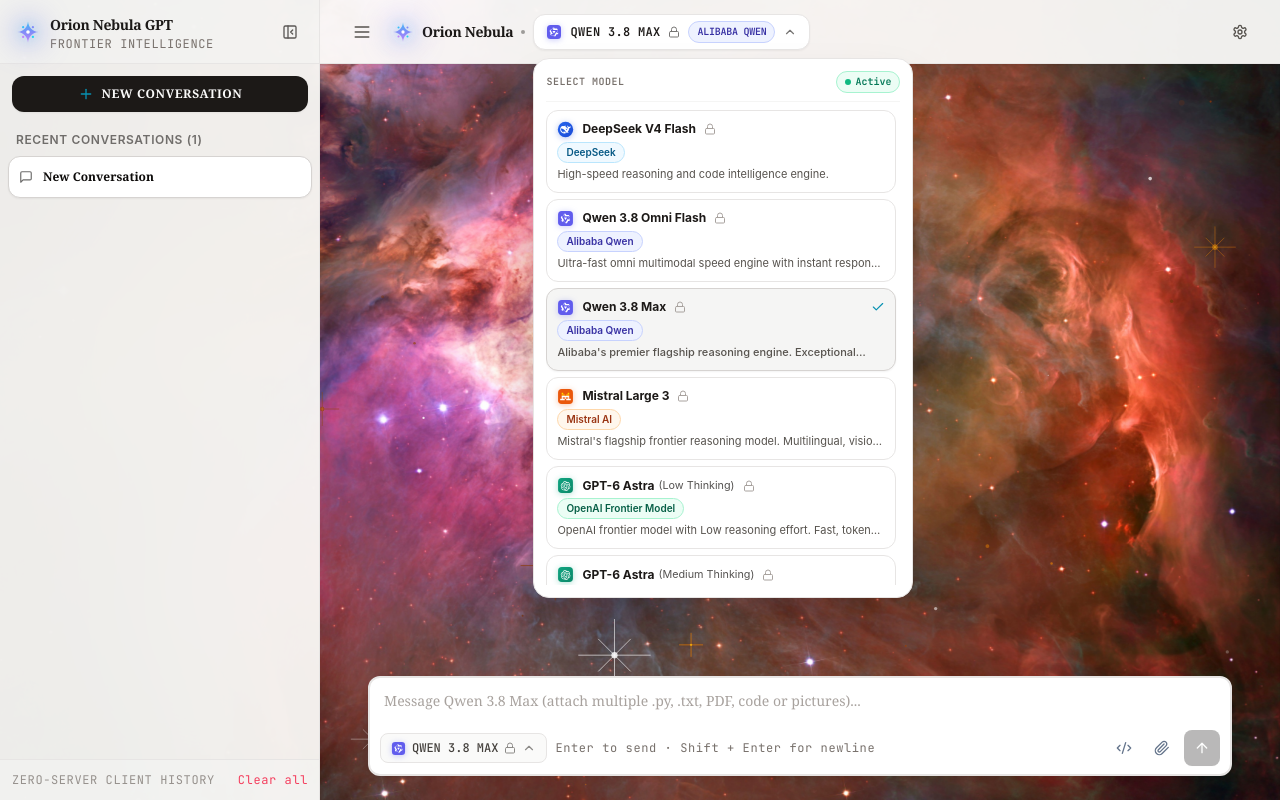
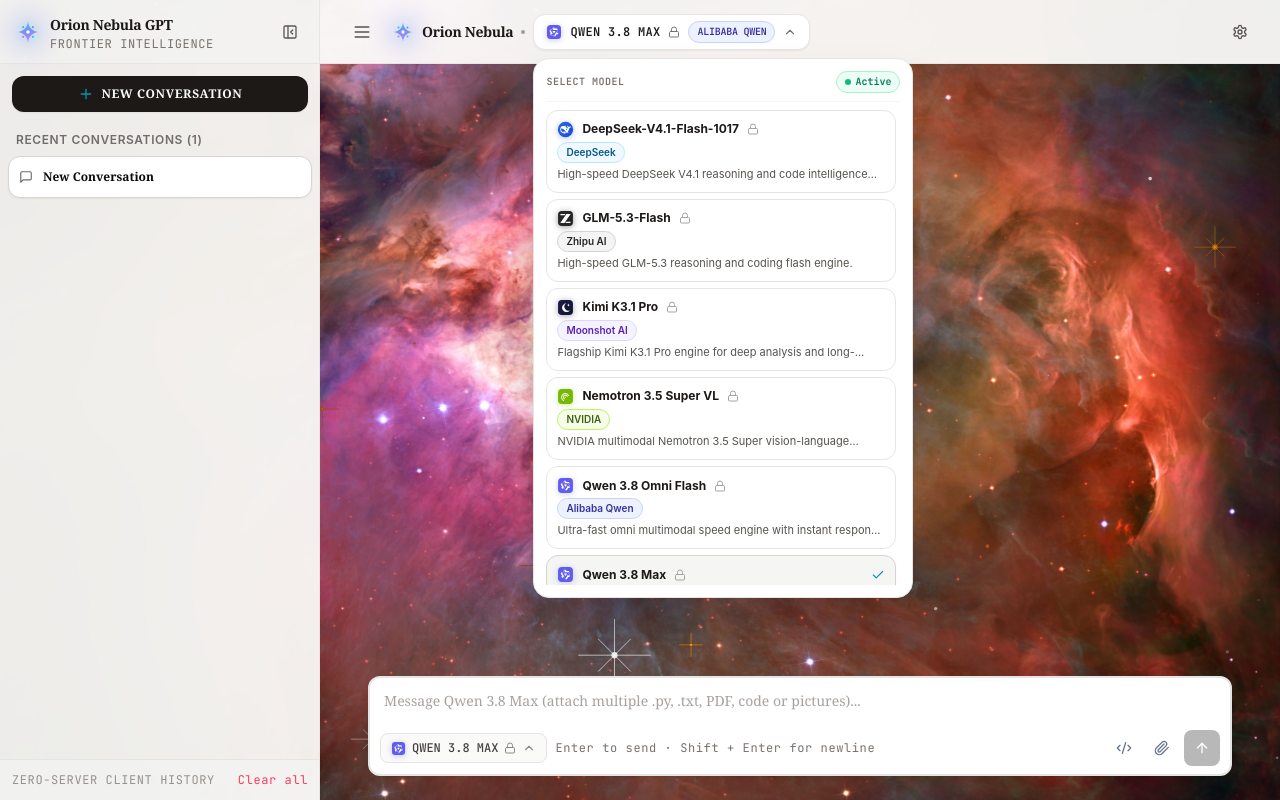
Before and after one commit to MuntasirMalek/Orion-Nebula-GPT, a React (Vite) app: page / in a window 1280 px wide. Both pictures are taken after a click on the button "Select AI Model". Built offline with nearby package versions, Linux system fonts and the light colour scheme.

Commit message:
feat(models): add GLM-5.3-Flash, Kimi K3.1 Pro, Nemotron 3.5 Super VL, and upgrade DeepSeek-V4.1-Flash-1017

```diff
--- a/src/components/ModelLogo.tsx
+++ b/src/components/ModelLogo.tsx
@@ -8,13 +8,16 @@ export interface ModelLogoProps {
 }
 
 /**
- * High-fidelity, 100% authentic official branded badge tiles matching official platforms (OpenRouter, OpenAI, Anthropic, DeepSeek):
- * 1. DeepSeek V4 / V4.1 Flash: Official cobalt blue circular badge with white leaping whale inside
+ * High-fidelity, 100% authentic official branded badge tiles matching official platforms:
+ * 1. DeepSeek-V4.1-Flash-1017: Official cobalt blue circular badge with white leaping whale inside
  * 2. Opus 5.5 / Claude: Official terracotta/clay rounded square badge with white Claude sunburst inside
- * 3. Mistral AI: Official warm orange rounded square tile with white cascading Mistral blocks
- * 4. Alibaba Qwen: Official royal violet rounded squircle tile with white Qwen Mobius loop (centered)
- * 5. Meta AI: Official electric blue rounded squircle tile with white Meta infinity ribbon
- * 6. GPT-6 Astra / OpenAI: Official emerald green & white badge with white OpenAI vortex knot centered
+ * 3. Zhipu AI GLM-5.3-Flash: Official dark squircle badge with white stylized Z
+ * 4. Moonshot AI Kimi K3.1 Pro: Official obsidian rounded squircle badge with crisp white crescent moon & star mark
+ * 5. NVIDIA Nemotron 3.5 Super VL: Official NVIDIA lime green rounded squircle badge with white optical spiral
+ * 6. Mistral AI: Official warm orange rounded square tile with white cascading Mistral blocks
+ * 7. Alibaba Qwen: Official royal violet rounded squircle tile with white Qwen Mobius loop (centered)
+ * 8. Meta AI: Official electric blue rounded squircle tile with white Meta infinity ribbon
+ * 9. GPT-6 Astra / OpenAI: Official emerald green & white badge with white OpenAI vortex knot centered
  */
 export const ModelLogo: React.FC<ModelLogoProps> = ({
   modelId = "",
@@ -129,7 +132,80 @@ export const ModelLogo: React.FC<ModelLogoProps> = ({
     );
   }
 
-  // 5. Meta AI (Official Meta electric blue rounded squircle badge)
+  // 5. Zhipu AI GLM (Official dark squircle badge with white stylized Z)
+  if (normalized.includes("glm") || normalized.includes("zhipu") || normalized.includes("z-ai")) {
+    return (
+      <svg
+        width={size}
+        height={size}
+        viewBox="0 0 32 32"
+        fill="none"
+        xmlns="http://www.w3.org/2000/svg"
+        className={`shrink-0 drop-shadow-[0_1px_3px_rgba(0,0,0,0.4)] ${className}`}
+        aria-label="GLM Zhipu AI Official Badge"
+      >
+        <rect x="2" y="2" width="28" height="28" rx="7" fill="#262626" />
+        <g fill="#ffffff">
+          <path d="M6.5 7.7H16.3L14.5 9.9H6.5V7.7Z" />
+          <path d="M17.8 7.7H25.7L14.0 24.3H6.1L17.8 7.7Z" />
+          <path d="M17.3 22.1H25.3V24.3H15.5L17.3 22.1Z" />
+        </g>
+      </svg>
+    );
+  }
+
+  // 6. Moonshot AI Kimi (Obsidian crescent moon & star squircle badge)
+  if (normalized.includes("kimi") || normalized.includes("moonshot")) {
+    return (
+      <svg
+        width={size}
+        height={size}
+        viewBox="0 0 32 32"
+        fill="none"
+        xmlns="http://www.w3.org/2000/svg"
+        className={`shrink-0 drop-shadow-[0_1px_3px_rgba(30,27,75,0.4)] ${className}`}
+        aria-label="Kimi Moonshot AI Official Badge"
+      >
+        <defs>
+          <linearGradient id="kimiBg" x1="2" y1="2" x2="30" y2="30" gradientUnits="userSpaceOnUse">
+            <stop offset="0%" stopColor="#1e1b4b" />
+            <stop offset="100%" stopColor="#0f172a" />
+          </linearGradient>
+        </defs>
+        <rect x="2" y="2" width="28" height="28" rx="7" fill="url(#kimiBg)" />
+        <path
+          d="M17.8 8.2a8.2 8.2 0 1 0 6.8 12.8 6.8 6.8 0 0 1-6.8-12.8Z"
+          fill="#ffffff"
+        />
+        <path
+          d="M21.5 8.5l.8 2.1 2.1.8-2.1.8-.8 2.1-.8-2.1-2.1-.8 2.1-.8.8-2.1Z"
+          fill="#ffffff"
+        />
+      </svg>
+    );
+  }
+
+  // 7. NVIDIA Nemotron (Official NVIDIA signature lime green badge)
+  if (normalized.includes("nemotron") || normalized.includes("nvidia")) {
+    return (
+      <svg
+        width={size}
+        height={size}
+        viewBox="0 0 32 32"
+        fill="none"
+        xmlns="http://www.w3.org/2000/svg"
+        className={`shrink-0 drop-shadow-[0_1px_3px_rgba(118,185,0,0.35)] ${className}`}
+        aria-label="NVIDIA Nemotron Official Badge"
+      >
+        <rect x="2" y="2" width="28" height="28" rx="7" fill="#76b900" />
+        <g transform="translate(6, 7.5) scale(0.85)" fill="#ffffff">
+          <path d="M11.76 2.05C6.46 2.05 2.14 6.32 2.14 11.58c0 4.19 2.76 7.74 6.6 8.97v-2.31c-2.65-.99-4.54-3.5-4.54-6.66 0-3.87 3.16-7.01 7.06-7.01 2.87 0 5.34 1.71 6.44 4.17h2.37c-1.25-3.66-4.75-6.69-8.31-6.69zm0 4.2c-2.95 0-5.34 2.37-5.34 5.33 0 2.45 1.63 4.51 3.87 5.12v-2.18c-1.04-.47-1.78-1.54-1.78-2.94 0-1.76 1.43-3.19 3.25-3.19 1.4 0 2.59.88 3.03 2.13h2.36c-.55-2.48-2.73-4.27-5.39-4.27zm0 4.19c-.64 0-1.16.51-1.16 1.14 0 .63.52 1.14 1.16 1.14.64 0 1.16-.51 1.16-1.14 0-.63-.52-1.14-1.16-1.14z" />
+        </g>
+      </svg>
+    );
+  }
+
+  // 8. Meta AI (Official Meta electric blue rounded squircle badge)
   if (normalized.includes("meta") || normalized.includes("muse")) {
     return (
       <svg
--- a/src/components/ModelNameLabel.tsx
+++ b/src/components/ModelNameLabel.tsx
@@ -15,7 +15,10 @@ export function getShortModelName(name: string): string {
   }
 
   // 2. Models without parentheses: compact labels for mobile pills
-  if (name.includes("DeepSeek V4 Flash") || name.includes("DeepSeek 4.0")) return "DeepSeek V4";
+  if (name.includes("DeepSeek-V4.1-Flash-1017") || name.includes("DeepSeek V4")) return "DeepSeek V4.1";
+  if (name.includes("GLM-5.3")) return "GLM-5.3";
+  if (name.includes("Kimi K3.1")) return "Kimi K3.1";
+  if (name.includes("Nemotron 3.5")) return "Nemotron 3.5";
   if (name.includes("Qwen 3.8 Omni Flash")) return "Qwen Omni";
   if (name.includes("Qwen 3.8 Max")) return "Qwen Max";
   if (name.includes("Mistral Large")) return "Mistral Large";
--- a/src/components/ModelStatusBadge.tsx
+++ b/src/components/ModelStatusBadge.tsx
@@ -1,5 +1,5 @@
 import React, { useState, useRef, useEffect } from "react";
-import { AVAILABLE_MODELS, DEFAULT_MODEL_ID, ModelOption, isModelUnlocked } from "../config";
+import { AVAILABLE_MODELS, DEFAULT_MODEL_ID, ModelOption, isModelUnlocked, getModelProviderUiStyle } from "../config";
 import { ThemeConfig } from "../themes";
 import { ChevronDown, Check, Lock } from "lucide-react";
 import { PasscodeModal } from "./PasscodeModal";
@@ -79,25 +79,6 @@ export const ModelStatusBadge: React.FC<ModelStatusBadgeProps> = ({
     }
   };
 
-  const getProviderColorClass = (model: ModelOption) => {
-    if (model.provider === "Anthropic" || model.id.includes("claude")) {
-      return "bg-rose-50 text-rose-800 border-rose-200";
-    }
-    if (model.provider === "DeepSeek" || model.id.includes("deepseek")) {
-      return "bg-sky-50 text-sky-800 border-sky-200";
-    }
-    if (model.provider === "Mistral" || model.id.includes("mistral")) {
-      return "bg-orange-50 text-orange-800 border-orange-200";
-    }
-    if (model.provider === "Qwen" || model.id.includes("qwen")) {
-      return "bg-indigo-50 text-indigo-800 border-indigo-200";
-    }
-    if (model.provider === "Meta" || model.id.includes("meta") || model.id.includes("muse")) {
-      return "bg-blue-50 text-blue-800 border-blue-200";
-    }
-    return "bg-emerald-50 text-emerald-800 border-emerald-200";
-  };
-
   const btnBase = theme ? theme.header.badge : "text-xs font-semibold text-stone-900 bg-white hover:bg-stone-50 border border-stone-200 shadow-sm";
 
   return (
@@ -139,9 +120,9 @@ export const ModelStatusBadge: React.FC<ModelStatusBadgeProps> = ({
 
           {/* Tag Pill */}
           <span
-            className={`hidden sm:inline-flex items-center text-[10px] tracking-tight font-semibold px-2 py-0.5 rounded-full border ${getProviderColorClass(
-              selectedModel
-            )}`}
+            className={`hidden sm:inline-flex items-center text-[10px] tracking-tight font-semibold px-2 py-0.5 rounded-full border ${
+              getModelProviderUiStyle(selectedModel).badgeClass
+            }`}
           >
             {selectedModel.tag}
           </span>
@@ -204,9 +185,9 @@ export const ModelStatusBadge: React.FC<ModelStatusBadgeProps> = ({
 
                       <div className="flex items-center gap-2">
                         <span
-                          className={`inline-block text-[10px] font-semibold px-2 py-0.5 rounded-full border ${getProviderColorClass(
-                            model
-                          )}`}
+                          className={`inline-block text-[10px] font-semibold px-2 py-0.5 rounded-full border ${
+                            getModelProviderUiStyle(model).badgeClass
+                          }`}
                         >
                           {model.tag}
                         </span>
--- a/src/config.ts
+++ b/src/config.ts
@@ -1,13 +1,16 @@
 /**
  * Global configuration for Orion Nebula GPT.
  * Supports:
- * 1. DeepSeek V4 Flash (Passcode Protected)
- * 2. Qwen 3.8 Omni Flash (Passcode Protected)
- * 3. Qwen 3.8 Max (Passcode Protected)
- * 4. Mistral Large 3 (Passcode Protected)
- * 5. OpenAI GPT-6 Astra (Low, Medium, High thinking - GPT Tier)
- * 6. OpenAI GPT-6.1 Sol (Low, Medium, High thinking - GPT Tier)
- * 7. Anthropic Claude Opus 5.5 (Low, Medium, High thinking - Claude Tier)
+ * 1. DeepSeek-V4.1-Flash-1017 (Passcode Protected)
+ * 2. GLM-5.3-Flash (Passcode Protected)
+ * 3. Kimi K3.1 Pro (Passcode Protected)
+ * 4. Nemotron 3.5 Super VL (Passcode Protected)
+ * 5. Qwen 3.8 Omni Flash (Passcode Protected)
+ * 6. Qwen 3.8 Max (Passcode Protected)
+ * 7. Mistral Large 3 (Passcode Protected)
+ * 8. OpenAI GPT-6 Astra (Low, Medium, High thinking - GPT Tier)
+ * 9. OpenAI GPT-6.1 Sol (Low, Medium, High thinking - GPT Tier)
+ * 10. Anthropic Claude Opus 5.5 (Low, Medium, High thinking - Claude Tier)
  *
  * SECURITY NOTE:
  * Passcodes are verified server-side on the Serverless Gateway / Cloudflare Worker.
@@ -15,15 +18,84 @@
  * keeping the open-source GitHub repository and GitHub Pages 100% clean and secure.
  */
 
+export type ModelProvider =
+  | "OpenAI"
+  | "Anthropic"
+  | "DeepSeek"
+  | "Mistral"
+  | "Qwen"
+  | "Meta"
+  | "Zhipu"
+  | "Moonshot"
+  | "NVIDIA";
+
 export interface ModelOption {
   id: string;
   name: string;
   tag: string;
-  provider: "OpenAI" | "Anthropic" | "DeepSeek" | "Mistral" | "Qwen" | "Meta";
+  provider: ModelProvider;
   description: string;
   contextWindow: string;
   requiresPasscode: boolean;
   defaultEffort?: "low" | "medium" | "high";
+}
+
+export interface ProviderUiStyle {
+  badgeClass: string;
+  selectedCardClass: string;
+  checkClass: string;
+}
+
+const PROVIDER_UI_STYLES: Record<ModelProvider, ProviderUiStyle> = {
+  Anthropic: {
+    badgeClass: "bg-rose-50 text-rose-800 border-rose-200",
+    selectedCardClass: "bg-rose-50/90 border-rose-400 shadow-sm",
+    checkClass: "text-rose-600",
+  },
+  DeepSeek: {
+    badgeClass: "bg-sky-50 text-sky-800 border-sky-200",
+    selectedCardClass: "bg-sky-50/90 border-sky-400 shadow-sm",
+    checkClass: "text-sky-600",
+  },
+  Zhipu: {
+    badgeClass: "bg-zinc-100 text-zinc-800 border-zinc-300",
+    selectedCardClass: "bg-zinc-50/90 border-zinc-400 shadow-sm",
+    checkClass: "text-zinc-700",
+  },
+  Moonshot: {
+    badgeClass: "bg-violet-50 text-violet-800 border-violet-200",
+    selectedCardClass: "bg-violet-50/90 border-violet-400 shadow-sm",
+    checkClass: "text-violet-600",
+  },
+  NVIDIA: {
+    badgeClass: "bg-lime-50 text-lime-800 border-lime-300",
+    selectedCardClass: "bg-lime-50/90 border-lime-500 shadow-sm",
+    checkClass: "text-lime-700",
+  },
+  Mistral: {
+    badgeClass: "bg-orange-50 text-orange-800 border-orange-200",
+    selectedCardClass: "bg-orange-50/90 border-orange-400 shadow-sm",
+    checkClass: "text-orange-600",
+  },
+  Qwen: {
+    badgeClass: "bg-indigo-50 text-indigo-800 border-indigo-200",
+    selectedCardClass: "bg-indigo-50/90 border-indigo-400 shadow-sm",
+    checkClass: "text-indigo-600",
+  },
+  Meta: {
+    badgeClass: "bg-blue-50 text-blue-800 border-blue-200",
+    selectedCardClass: "bg-blue-50/90 border-blue-400 shadow-sm",
+    checkClass: "text-blue-600",
+  },
+  OpenAI: {
+    badgeClass: "bg-emerald-50 text-emerald-800 border-emerald-200",
+    selectedCardClass: "bg-emerald-50/90 border-emerald-400 shadow-sm",
+    checkClass: "text-emerald-600",
+  },
+};
+
+export function getModelProviderUiStyle(model: Pick<ModelOption, "id" | "provider">): ProviderUiStyle {
+  return PROVIDER_UI_STYLES[model.provider] || PROVIDER_UI_STYLES.OpenAI;
 }
 
 export type PasscodeTier = "claude" | "gpt" | "other";
@@ -50,18 +122,51 @@ export function getModelPasscodeTier(modelId: string): PasscodeTier {
 }
 
 export const AVAILABLE_MODELS: ModelOption[] = [
-  // 1. DeepSeek V4 Flash
+  // 1. DeepSeek-V4.1-Flash-1017
   {
-    id: "deepseek-v4-flash",
-    name: "DeepSeek V4 Flash",
+    id: "deepseek/deepseek-v4.1-flash-1017",
+    name: "DeepSeek-V4.1-Flash-1017",
     tag: "DeepSeek",
     provider: "DeepSeek",
-    description: "High-speed reasoning and code intelligence engine.",
+    description: "High-speed DeepSeek V4.1 reasoning and code intelligence engine.",
     contextWindow: "128,000 Tokens",
     requiresPasscode: true,
   },
 
-  // 2. Qwen 3.8 Omni Flash
+  // 2. GLM-5.3-Flash
+  {
+    id: "z-ai/glm-5.3-flash",
+    name: "GLM-5.3-Flash",
+    tag: "Zhipu AI",
+    provider: "Zhipu",
+    description: "High-speed GLM-5.3 reasoning and coding flash engine.",
+    contextWindow: "128,000 Tokens",
+    requiresPasscode: true,
+  },
+
+  // 3. Kimi K3.1 Pro
+  {
+    id: "moonshotai/kimi-k3.1-pro",
+    name: "Kimi K3.1 Pro",
+    tag: "Moonshot AI",
+    provider: "Moonshot",
+    description: "Flagship Kimi K3.1 Pro engine for deep analysis and long-context reasoning.",
+    contextWindow: "256,000 Tokens",
+    requiresPasscode: true,
+  },
+
+  // 4. Nemotron 3.5 Super VL
+  {
+    id: "nvidia/nemotron-3.5-super-vl:free",
+    name: "Nemotron 3.5 Super VL",
+    tag: "NVIDIA",
+    provider: "NVIDIA",
+    description: "NVIDIA multimodal Nemotron 3.5 Super vision-language reasoning engine.",
+    contextWindow: "1,000,000 Tokens",
+    requiresPasscode: true,
+  },
+
+  // 5. Qwen 3.8 Omni Flash
   {
     id: "qwen/qwen3.8-omni-flash:free",
     name: "Qwen 3.8 Omni Flash",
@@ -72,7 +177,7 @@ export const AVAILABLE_MODELS: ModelOption[] = [
     requiresPasscode: true,
   },
 
-  // 3. Qwen 3.8 Max
+  // 6. Qwen 3.8 Max
   {
     id: "qwen/qwen3.8-max:free",
     name: "Qwen 3.8 Max",
@@ -83,7 +188,7 @@ export const AVAILABLE_MODELS: ModelOption[] = [
     requiresPasscode: true,
   },
 
-  // 4. Mistral Large 3
+  // 7. Mistral Large 3
   {
     id: "mistralai/mistral-large-2512",
     name: "Mistral Large 3",
```
Also changed, not shown: src/components/ChatInput.tsx (+3 -20 lines), src/components/SettingsModal.tsx (+5 -18 lines), 1 other file (tests, documents, lock files or other folders).
